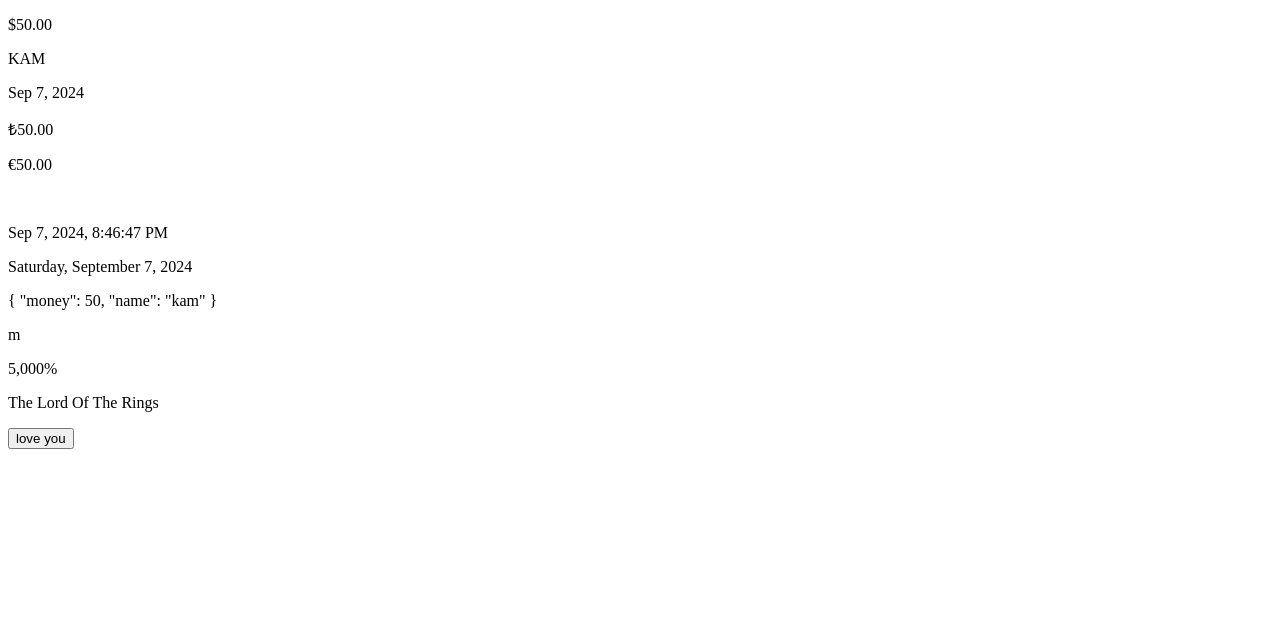
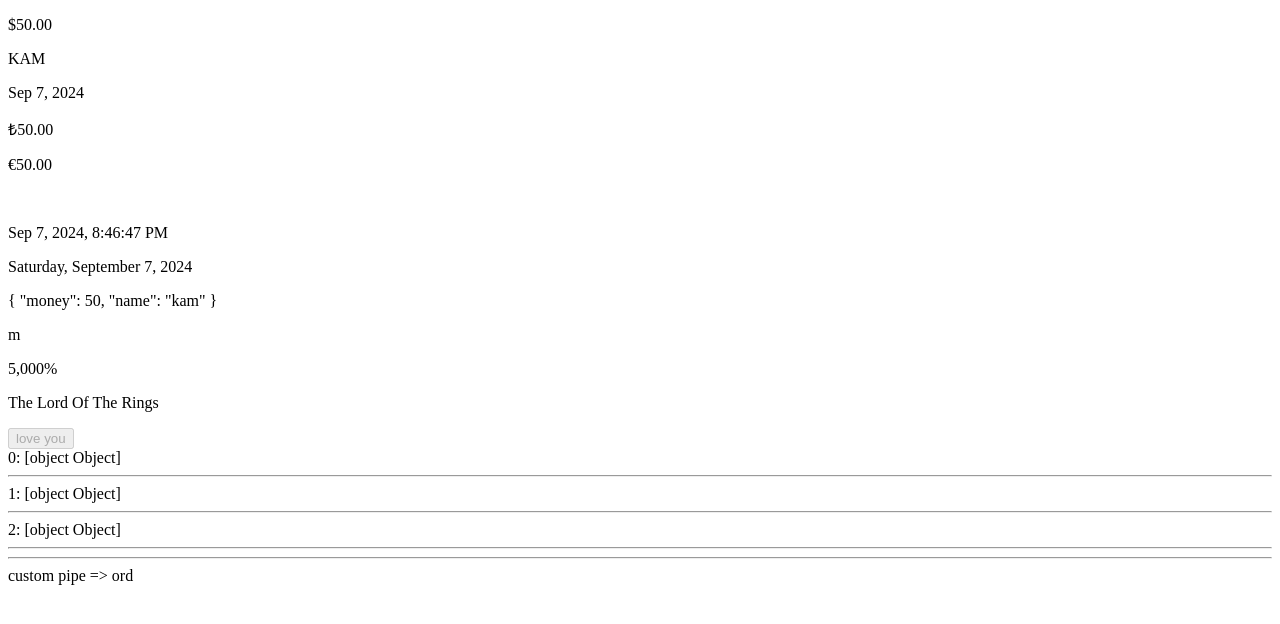
Before and after one commit to yamanerkam/angular-pipes, an Angular app: page / in a window 1280 px wide. Shown: the top 624 px of the page. Built offline with nearby package versions, Linux system fonts and the light colour scheme.

Commit message:
custom-pipe

```diff
--- a/src/app/app.component.html
+++ b/src/app/app.component.html
@@ -11,4 +11,12 @@
 <p>{{money|percent}}</p>
 <p>{{titleOfTheBook|titlecase}}</p>
 
-<button (click)="loveYouPlus1()">love you</button>
+<button disabled (click)="loveYouPlus1()">love you</button>
+
+<div *ngFor="let person of people | keyvalue">
+      {{ person.key }}: {{ person.value }}
+  <hr>
+</div>
+
+<hr>
+custom pipe => {{titleOfTheBook | customPipe:5:9}}
--- a/src/app/app.component.ts
+++ b/src/app/app.component.ts
@@ -18,4 +18,24 @@ export class AppComponent {
       console.log("love you + 1")
     }
   }
+
+
+  people = [
+    {
+      name: 'John Doe',
+      age: 30,
+      occupation: 'Engineer'
+    },
+    {
+      name: 'Jane Smith',
+      age: 25,
+      occupation: 'Designer'
+    },
+    {
+      name: 'Sam Wilson',
+      age: 35,
+      occupation: 'Developer'
+    }
+  ];
+
 }
--- a/src/app/app.module.ts
+++ b/src/app/app.module.ts
@@ -3,10 +3,12 @@ import { BrowserModule } from '@angular/platform-browser';
 
 import { AppRoutingModule } from './app-routing.module';
 import { AppComponent } from './app.component';
+import { CustomPipePipe } from './custom-pipe.pipe';
 
 @NgModule({
   declarations: [
-    AppComponent
+    AppComponent,
+    CustomPipePipe
   ],
   imports: [
     BrowserModule,
--- /dev/null
+++ b/src/app/custom-pipe.pipe.ts
@@ -0,0 +1,13 @@
+import { Pipe, PipeTransform } from '@angular/core';
+
+@Pipe({
+  name: 'customPipe'
+})
+export class CustomPipePipe implements PipeTransform {
+// num2?:number => optional
+  transform(value: string, num1:number,num2:number): string {
+   const newValue = value.slice(num1,num2)
+    return newValue;
+  }
+
+}
```
Also changed, not shown: 1 other file (tests, documents, lock files or other folders).
